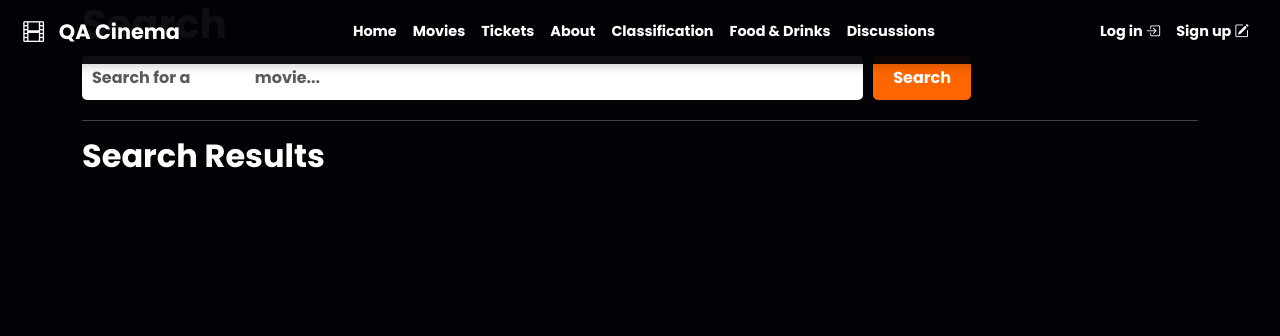
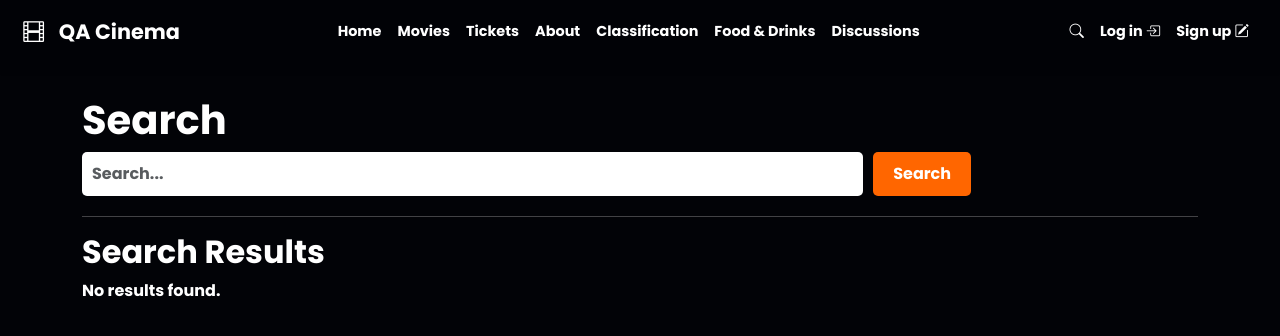
Before and after one commit to fkia413/CodeBusters, a Flask app: page /search in a window 1280 px wide. Shown: the top 336 px of the page. Run offline with Flask 3, Linux system fonts and the light colour scheme; parts of the project's set-up code (start-up, migrations or seed data) failed here and were passed over.

Commit message:
CW: Got search function working and displaying cards of movies, redirects needed to movie pages

```diff
--- a/application/templates/layout.html
+++ b/application/templates/layout.html
@@ -109,8 +109,9 @@
 						</ul>
 						<br />
 						<ul class="navbar-nav align-items-center">
-							<!-- Add search bar here? Icon and text input? -->
-							<!-- Displaying search results in an entire new page would be the easiest thing to do -->
+							<a
+							href="{{url_for('search')}}"
+							class="nav-link"><i class="bi bi-search"></i></a>
 
 							{% if current_user.is_authenticated %}
 							<!-- TODO: Change and reference account icon -->
--- a/application/templates/search.html
+++ b/application/templates/search.html
@@ -2,35 +2,42 @@
 
 <!-- Displaying main content of the page -->
 {% block content %}
-<div class="container">
+<div class="container custom-mt mb-5">
+		<section class="mb-2">
+			<div class="search-container">
 				<h1>Search</h1>
 				<form method="POST" action="{{ url_for('search') }}">
 					{{ form.hidden_tag() }}
 					<div class="search-form">
-			{{ form.search_query(class="form-control", placeholder="Search for a
-			movie...") }} {{ form.submit(class="btn btn-primary") }}
+						{{ form.search_query(class="form-control", placeholder="Search...") }}{{ form.submit(class="btn btn-primary") }}
 					</div>
 				</form>
 				<hr />
 				<h2>Search Results</h2>
 				<div class="card-deck">
+					{% if results %}
 						{% for movie in results %}
 							<div class="card">
 								<img
-				src="{{ movie.poster_url }}"
+									src="{{ url_for('static', filename='imgs/movie_posters/' + movie.poster_path) }}"
 									class="card-img-top"
 									alt="{{ movie.title }}"
 								/>
 								<div class="card-body">
 									<h5 class="card-title">{{ movie.title }}</h5>
 									<a
-					href="{{ url_for('movie_detail', movie_id=movie.id) }}"
+										href="{{ url_for('movies') }}"
 										class="btn btn-primary"
 										>View Details</a
 									>
 								</div>
 							</div>
 						{% endfor %}
+					{% else %}
+						<p>No results found.</p>
+					{% endif %}
 			</div>
 		</div>
+	</section>
+</div>
 {% endblock %}
```
Also changed, not shown: application/static/css/stylesheet.css (+39 -29 lines). Lines whose indentation alone changed are shown as unchanged.
